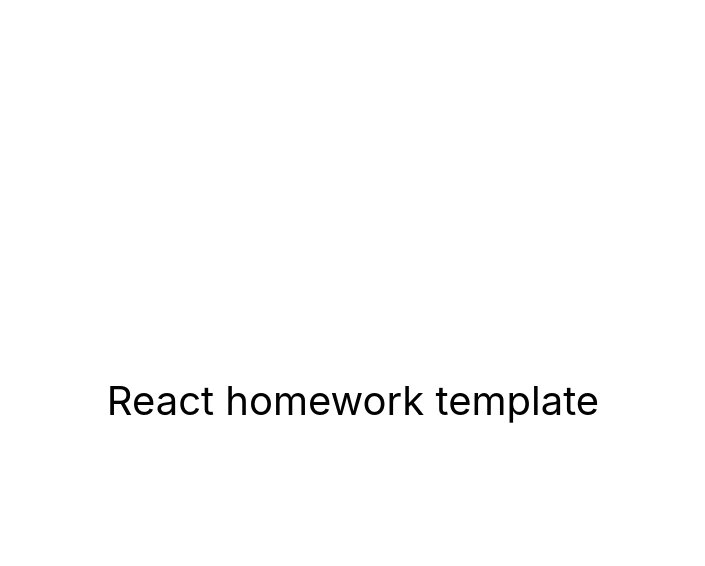
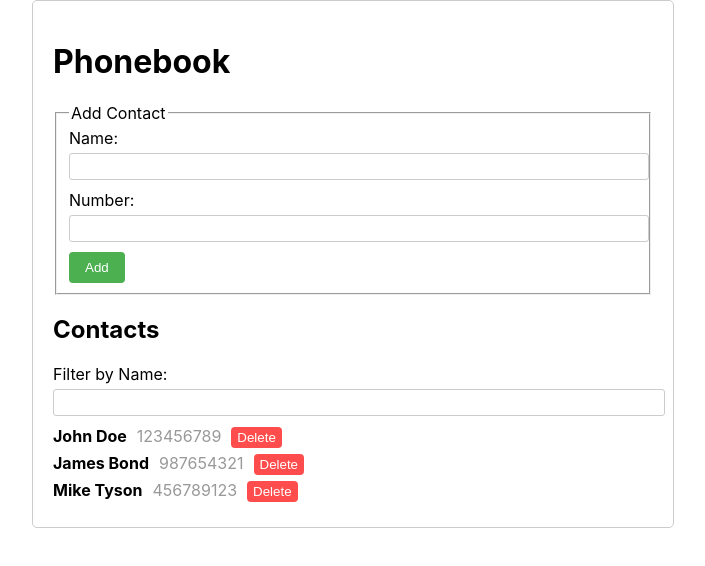
Before and after one commit to pawelszopinski/goit-react-hw-08-phonebook, a React (Create React App) app: page / in a window 1280 px wide. Shown: the top 566 px of the page, without its empty margins (287-992 px from the left). Built offline with nearby package versions, Linux system fonts and the light colour scheme.

Commit message:
Copy of previous homework

```diff
--- a/src/components/App.jsx
+++ b/src/components/App.jsx
@@ -1,16 +1,61 @@
-export const App = () => {
+import React, { useState } from 'react';
+import { nanoid } from 'nanoid';
+import ContactForm from './ContactForm/ContactForm';
+import ContactList from './ContactList/ContactList';
+import ContactFilter from './ContactFilter/ContactFilter';
+
+function App() {
+  const [state, setState] = useState({
+    contacts: [
+      { id: nanoid(), name: 'John Doe', number: '123456789' },
+      { id: nanoid(), name: 'James Bond', number: '987654321' },
+      { id: nanoid(), name: 'Mike Tyson', number: '456789123' },
+    ],
+    filter: '',
+  });
+
+  function addContact(contact) {
+    const existingContact = state.contacts.find(
+      existingContact =>
+        existingContact.name.toLowerCase() === contact.name.toLowerCase()
+    );
+
+    if (existingContact) {
+      alert('Contact with the same name already exists!');
+    } else {
+      setState(prevState => ({
+        ...prevState,
+        contacts: [...prevState.contacts, { id: nanoid(), ...contact }],
+      }));
+    }
+  }
+  function deleteContact(id) {
+    setState(prevState => ({
+      ...prevState,
+      contacts: prevState.contacts.filter(contact => contact.id !== id),
+    }));
+  }
+
+  function setFilter(filter) {
+    setState(prevState => ({
+      ...prevState,
+      filter: filter,
+    }));
+  }
+
+  const filteredContacts = state.contacts.filter(contact =>
+    contact.name.toLowerCase().includes(state.filter.toLowerCase())
+  );
+
   return (
-    <div
-      style={{
-        height: '100vh',
-        display: 'flex',
-        justifyContent: 'center',
-        alignItems: 'center',
-        fontSize: 40,
-        color: '#010101'
-      }}
-    >
-      React homework template
+    <div className="contact-app">
+      <h1>Phonebook</h1>
+      <ContactForm addContact={addContact} />
+      <h2>Contacts</h2>
+      <ContactFilter filter={state.filter} setFilter={setFilter} />
+      <ContactList contacts={filteredContacts} onDelete={deleteContact} />
     </div>
   );
-};
+}
+
+export default App;
--- /dev/null
+++ b/src/components/ContactFilter/ContactFilter.css
@@ -0,0 +1,15 @@
+.contact-filter {
+  margin-bottom: 10px;
+}
+
+.contact-filter__label {
+  display: block;
+  margin-bottom: 5px;
+}
+
+.contact-filter__input {
+  width: 100%;
+  padding: 5px;
+  border: 1px solid #ccc;
+  border-radius: 3px;
+}
--- /dev/null
+++ b/src/components/ContactFilter/ContactFilter.jsx
@@ -0,0 +1,30 @@
+import React from 'react';
+import './ContactFilter.css';
+import PropTypes from 'prop-types';
+
+function ContactFilter({ filter, setFilter }) {
+  function handleChange(event) {
+    setFilter(event.target.value);
+  }
+
+  return (
+    <div className="contact-filter">
+      <label htmlFor="filter" className="contact-filter__label">
+        Filter by Name:
+      </label>
+      <input
+        type="text"
+        id="filter"
+        className="contact-filter__input"
+        value={filter}
+        onChange={handleChange}
+      />
+    </div>
+  );
+}
+ContactFilter.propTypes = {
+  filter: PropTypes.string.isRequired,
+  onFilterChange: PropTypes.func.isRequired,
+};
+
+export default ContactFilter;
--- /dev/null
+++ b/src/components/ContactForm/ContactForm.css
@@ -0,0 +1,35 @@
+.contact-form {
+  margin-bottom: 20px;
+}
+
+.contact-form__group {
+  margin-bottom: 10px;
+}
+
+.contact-form__label {
+  display: block;
+  margin-bottom: 5px;
+}
+
+.contact-form__input {
+  width: 100%;
+  padding: 5px;
+  border: 1px solid #ccc;
+  border-radius: 3px;
+}
+
+.contact-form__button {
+  background-color: #4caf50;
+  color: #fff;
+  border: none;
+  padding: 8px 16px;
+  border-radius: 4px;
+  cursor: pointer;
+}
+
+.contact-form__button:hover,
+.contact-form__button:focus {
+  background-color: #45a049;
+  outline: none;
+  box-shadow: 0 0 0 2px rgba(76, 175, 80, 0.5);
+}
--- /dev/null
+++ b/src/components/ContactForm/ContactForm.jsx
@@ -0,0 +1,72 @@
+import React, { useState } from 'react';
+import { nanoid } from 'nanoid';
+import PropTypes from 'prop-types';
+import './ContactForm.css';
+
+function ContactForm({ addContact }) {
+  const [formData, setFormData] = useState({ name: '', number: '' });
+
+  function handleSubmit(event) {
+    event.preventDefault();
+    if (formData.name) {
+      addContact({ id: nanoid(), ...formData });
+      setFormData({ name: '', number: '' });
+    }
+  }
+
+  function handleChange(event) {
+    const { name, value } = event.target;
+    setFormData(prevFormData => ({ ...prevFormData, [name]: value }));
+  }
+
+  return (
+    <form className="contact-form" onSubmit={handleSubmit}>
+      <fieldset>
+        <legend>Add Contact</legend>
+        <div className="contact-form__group">
+          <label htmlFor="name" className="contact-form__label">
+            Name:
+          </label>
+          <input
+            type="text"
+            id="name"
+            name="name"
+            pattern="^[a-zA-Zа-яА-Я]+(([' -][a-zA-Zа-яА-Я ])?[a-zA-Zа-яА-Я]*)*$"
+            title="Name may contain only letters, apostrophe, dash and spaces. For example Adrian, Jacob Mercer, Charles de Batz de Castelmore d'Artagnan."
+            className="contact-form__input"
+            onChange={handleChange}
+            value={formData.name}
+            required
+          />
+        </div>
+        <div className="contact-form__group">
+          <label htmlFor="number" className="contact-form__label">
+            Number:
+          </label>
+          <input
+            type="tel"
+            id="number"
+            name="number"
+            pattern="\+?\d{1,4}?[-.\s]?\(?\d{1,3}?\)?[-.\s]?\d{1,4}[-.\s]?\d{1,4}[-.\s]?\d{1,9}"
+            title="Phone number must be digits and can contain spaces, dashes, parentheses and can start with +"
+            className="contact-form__input"
+            onChange={handleChange}
+            value={formData.number}
+            required
+          />
+        </div>
+        <button className="contact-form__button">Add</button>
+      </fieldset>
+    </form>
+  );
+}
+ContactForm.propTypes = {
+  contacts: PropTypes.arrayOf(
+    PropTypes.shape({
+      id: PropTypes.string.isRequired,
+      name: PropTypes.string.isRequired,
+      number: PropTypes.string.isRequired,
+    })
+  ).isRequired,
+};
+export default ContactForm;
--- /dev/null
+++ b/src/components/ContactItem/ContactItem.css
@@ -0,0 +1,27 @@
+.contact-item {
+  margin-bottom: 5px;
+}
+
+.contact-item__name {
+  font-weight: bold;
+}
+
+.contact-item__number {
+  margin-left: 10px;
+  color: #999;
+}
+.contact-item__delete {
+  background-color: #ff4d4d;
+  color: #fff;
+  border: none;
+  padding: 3px 6px;
+  border-radius: 4px;
+  cursor: pointer;
+  margin-left: 10px;
+}
+.contact-item__delete:hover,
+.contact-item__delete:focus {
+  background-color: #e63939;
+  outline: none;
+  box-shadow: 0 0 0 2px rgba(255, 77, 77, 0.5);
+}
--- /dev/null
+++ b/src/components/ContactItem/ContactItem.jsx
@@ -0,0 +1,27 @@
+import React from 'react';
+import './ContactItem.css';
+import PropTypes from 'prop-types';
+
+function ContactItem({ contact, onDelete }) {
+  function handleDelete() {
+    onDelete(contact.id);
+  }
+  return (
+    <li className="contact-item">
+      <span className="contact-item__name">{contact.name}</span>
+      <span className="contact-item__number">{contact.number}</span>
+      <button className="contact-item__delete" onClick={handleDelete}>
+        Delete
+      </button>
+    </li>
+  );
+}
+ContactItem.propTypes = {
+  contact: PropTypes.shape({
+    id: PropTypes.string.isRequired,
+    name: PropTypes.string.isRequired,
+    number: PropTypes.string.isRequired,
+  }).isRequired,
+  onDeleteContact: PropTypes.func.isRequired,
+};
+export default ContactItem;
--- /dev/null
+++ b/src/components/ContactList/ContactList.css
@@ -0,0 +1,18 @@
+.contact-list {
+  list-style: none;
+  padding: 0;
+  margin: 0;
+}
+
+.contact-item {
+  margin-bottom: 5px;
+}
+
+.contact-item__name {
+  font-weight: bold;
+}
+
+.contact-item__number {
+  margin-left: 10px;
+  color: #999;
+}
--- /dev/null
+++ b/src/components/ContactList/ContactList.jsx
@@ -0,0 +1,26 @@
+import React from 'react';
+import ContactItem from 'components/ContactItem/ContactItem';
+import PropTypes from 'prop-types';
+import './ContactList.css';
+
+function ContactList({ contacts, onDelete }) {
+  return (
+    <ul className="contact-list">
+      {contacts.map(contact => (
+        <ContactItem key={contact.id} contact={contact} onDelete={onDelete} />
+      ))}
+    </ul>
+  );
+}
+ContactList.propTypes = {
+  contacts: PropTypes.arrayOf(
+    PropTypes.shape({
+      id: PropTypes.string.isRequired,
+      name: PropTypes.string.isRequired,
+      number: PropTypes.string.isRequired,
+    })
+  ).isRequired,
+  onDeleteContact: PropTypes.func.isRequired,
+};
+
+export default ContactList;
--- a/src/index.css
+++ b/src/index.css
@@ -13,3 +13,11 @@
   font-family: source-code-pro, Menlo, Monaco, Consolas, 'Courier New',
     monospace;
 }
+
+.contact-app {
+  max-width: 600px;
+  margin: 0 auto;
+  padding: 20px;
+  border: 1px solid #ccc;
+  border-radius: 5px;
+}
--- a/src/index.js
+++ b/src/index.js
@@ -1,6 +1,6 @@
 import React from 'react';
 import ReactDOM from 'react-dom/client';
-import { App } from 'components/App';
+import App from 'components/App';
 import './index.css';
 
 ReactDOM.createRoot(document.getElementById('root')).render(
```
